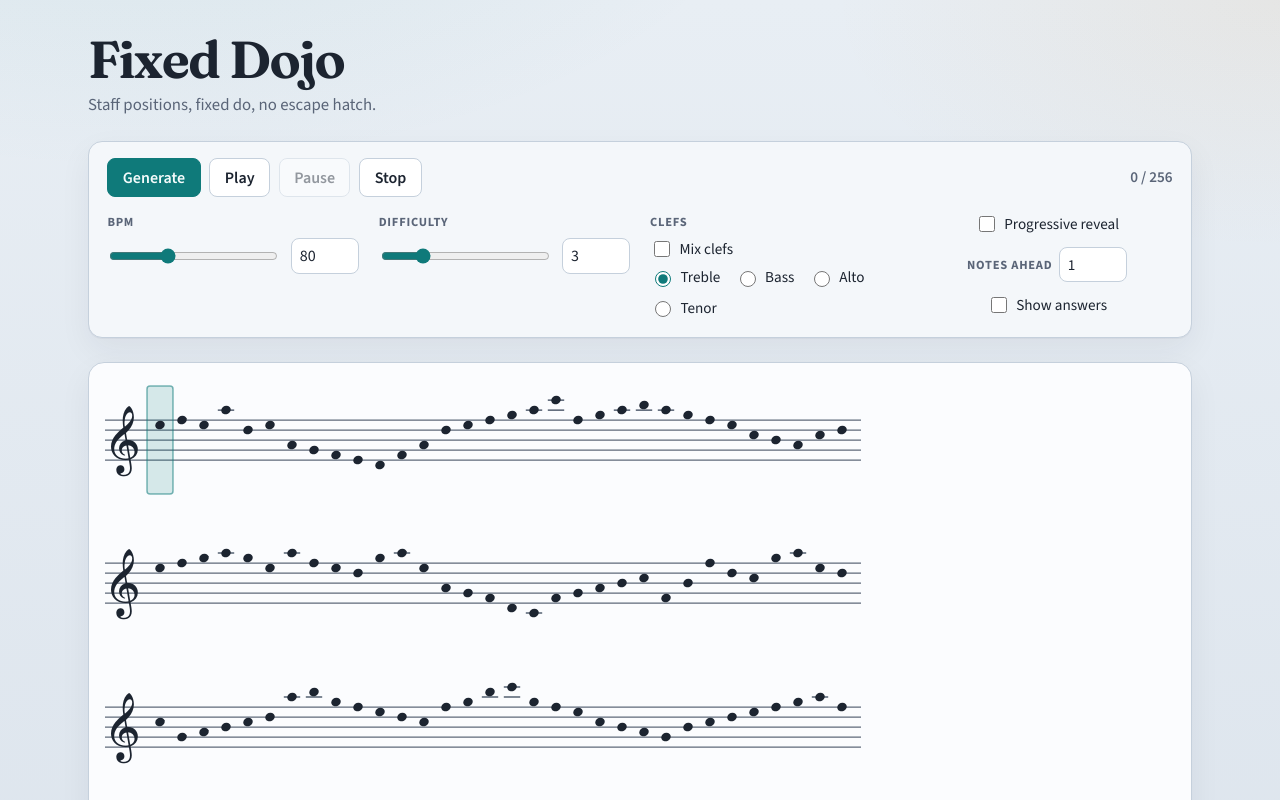
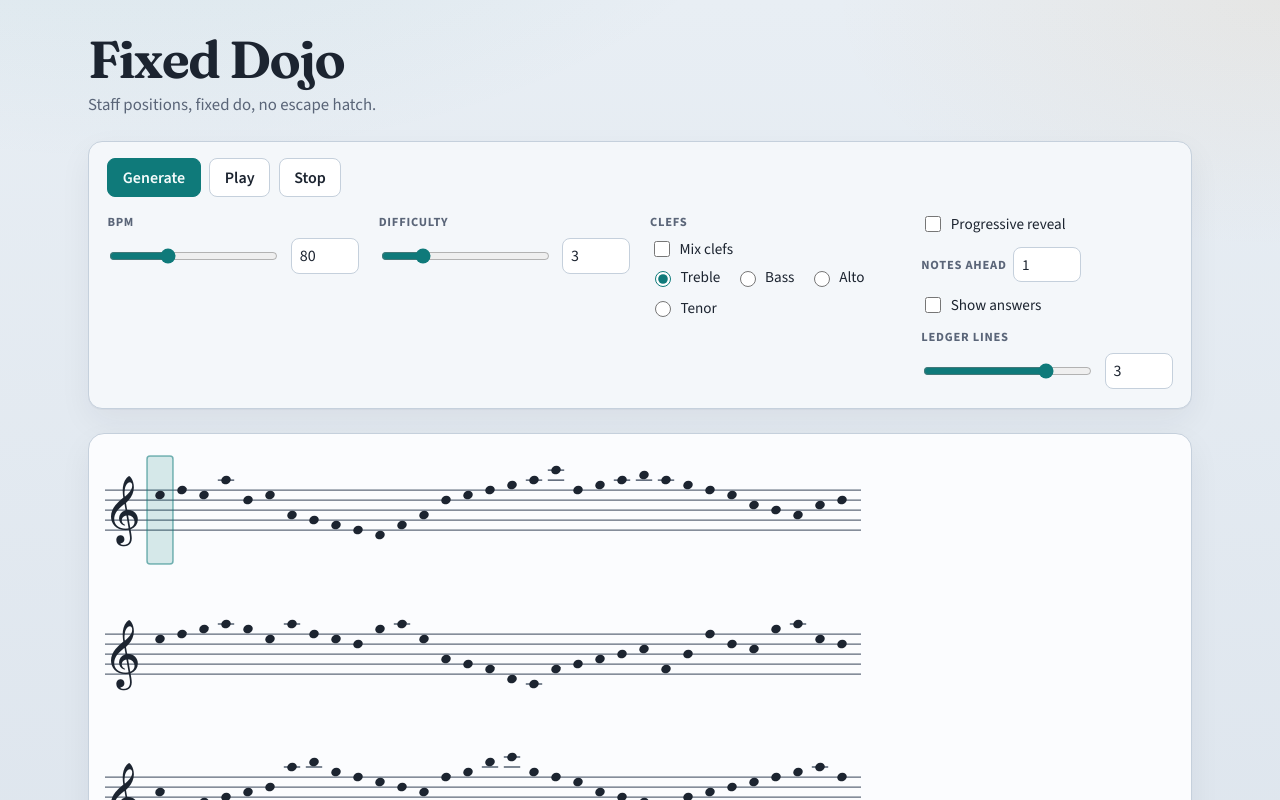
Before and after one commit to greenstrand/solfegepractice, a React (Vite) app: page / in a window 1280 px wide. Shown: the top 800 px of the page. Built offline with nearby package versions, Linux system fonts and the light colour scheme.

Commit message:
Polish controls chrome and wire the ledger-lines setting.

```diff
--- a/src/controller/useDrillController.ts
+++ b/src/controller/useDrillController.ts
@@ -4,7 +4,6 @@ import { useCallback, useEffect, useMemo, useRef, useState } from "react";
 import type { Clef } from "../model/clefSolfegeMap";
 import { CLEFS } from "../model/clefSolfegeMap";
 import type { Rng } from "../model/generate";
-import { SEQUENCE_LENGTH } from "../model/generate";
 import {
   DEFAULT_SETTINGS,
   type DrillSettings,
@@ -23,6 +22,7 @@ import {
   tick,
   visibilityFor,
 } from "../model/session";
+import { clampLedgerLines } from "../model/staffWindow";
 
 export type DrillController = {
   draft: DrillSettings;
@@ -34,6 +34,7 @@ export type DrillController = {
   generateDirty: boolean;
   setBpm: (bpm: number) => void;
   setDifficulty: (difficulty: number) => void;
+  setLedgerLines: (n: number) => void;
   setRevealEnabled: (enabled: boolean) => void;
   setRevealN: (n: number) => void;
   setShowAnswers: (show: boolean) => void;
@@ -44,7 +45,6 @@ export type DrillController = {
   onPause: () => void;
   onStop: () => void;
   visibilityForIndex: (index: number) => ReturnType<typeof visibilityFor>;
-  progressLabel: string;
 };
 
 const INITIAL_DRAFT: DrillSettings = { ...DEFAULT_SETTINGS };
@@ -164,6 +164,10 @@ export function useDrillController(): DrillController {
     setDraft((d) => ({ ...d, difficulty: clampDifficulty(difficulty) }));
   }, []);
 
+  const setLedgerLines = useCallback((n: number) => {
+    setDraft((d) => ({ ...d, ledgerLines: clampLedgerLines(n) }));
+  }, []);
+
   const setRevealEnabled = useCallback((enabled: boolean) => {
     setDraft((d) => ({ ...d, revealEnabled: enabled }));
     setSession((prev) => applyRevealEnabled(prev, enabled));
@@ -222,9 +226,6 @@ export function useDrillController(): DrillController {
     [session, focusPeek],
   );
 
-  const playheadDisplay = Math.min(session.playhead, SEQUENCE_LENGTH);
-  const progressLabel = `${playheadDisplay} / ${SEQUENCE_LENGTH}`;
-
   return {
     draft,
     session,
@@ -233,6 +234,7 @@ export function useDrillController(): DrillController {
     generateDirty,
     setBpm,
     setDifficulty,
+    setLedgerLines,
     setRevealEnabled,
     setRevealN,
     setShowAnswers,
@@ -243,6 +245,5 @@ export function useDrillController(): DrillController {
     onPause,
     onStop,
     visibilityForIndex,
-    progressLabel,
   };
 }
--- a/src/styles/app.css
+++ b/src/styles/app.css
@@ -80,14 +80,6 @@ body {
   flex-wrap: wrap;
   align-items: center;
   gap: 0.55rem;
-}
-
-.controls-progress {
-  margin-left: auto;
-  font-variant-numeric: tabular-nums;
-  font-size: 0.95rem;
-  color: var(--ink-muted);
-  font-weight: 600;
 }
 
 .controls-generate-hint {
@@ -206,9 +198,21 @@ body {
 
 .control-toggles {
   display: flex;
+  flex-direction: column;
+  align-items: flex-start;
+  gap: 0.75rem;
+  text-align: left;
+}
+
+.control-reveal-row {
+  display: flex;
   flex-wrap: wrap;
   align-items: center;
   gap: 0.75rem 1.1rem;
+}
+
+.control-ledger {
+  width: 100%;
 }
 
 .control-clefs legend {
@@ -250,19 +254,8 @@ body {
     width: 100%;
   }
 
-  .controls-progress {
-    margin-left: 0;
-    width: 100%;
-    text-align: center;
-  }
-
   .controls-grid {
     grid-template-columns: 1fr;
-  }
-
-  .control-toggles {
-    flex-direction: column;
-    align-items: flex-start;
   }
 
   .clef-checks {
--- a/src/view/AppShell.tsx
+++ b/src/view/AppShell.tsx
@@ -21,7 +21,7 @@ function isTypingTarget(target: EventTarget | null): boolean {
 }
 
 export function AppShell({ drill }: AppShellProps) {
-  const { draft, session, onPlay, onPause, setFocusPeek, focusPeek } = drill;
+  const { draft, session, onPlay, onPause, setFocusPeek } = drill;
 
   useEffect(() => {
     const onKeyDown = (event: KeyboardEvent) => {
@@ -77,13 +77,13 @@ export function AppShell({ drill }: AppShellProps) {
         draft={draft}
         playing={session.playing}
         generateDirty={drill.generateDirty}
-        progressLabel={drill.progressLabel}
         onGenerate={() => drill.onGenerate()}
         onPlay={drill.onPlay}
         onPause={drill.onPause}
         onStop={drill.onStop}
         setBpm={drill.setBpm}
         setDifficulty={drill.setDifficulty}
+        setLedgerLines={drill.setLedgerLines}
         setRevealEnabled={drill.setRevealEnabled}
         setRevealN={drill.setRevealN}
         setShowAnswers={drill.setShowAnswers}
@@ -96,7 +96,7 @@ export function AppShell({ drill }: AppShellProps) {
           notes={session.notes}
           playhead={session.playhead}
           visibilityFor={drill.visibilityForIndex}
-          focusPeek={focusPeek}
+          ledgerLines={session.settings.ledgerLines}
         />
       </section>
     </div>
--- a/src/view/ControlsView.tsx
+++ b/src/view/ControlsView.tsx
@@ -3,18 +3,19 @@
 import type { Clef } from "../model/clefSolfegeMap";
 import { CLEFS } from "../model/clefSolfegeMap";
 import type { DrillSettings } from "../model/session";
+import { MAX_LEDGER_LINES, MIN_LEDGER_LINES } from "../model/staffWindow";
 
 export type ControlsViewProps = {
   draft: DrillSettings;
   playing: boolean;
   generateDirty: boolean;
-  progressLabel: string;
   onGenerate: () => void;
   onPlay: () => void;
   onPause: () => void;
   onStop: () => void;
   setBpm: (bpm: number) => void;
   setDifficulty: (difficulty: number) => void;
+  setLedgerLines: (n: number) => void;
   setRevealEnabled: (enabled: boolean) => void;
   setRevealN: (n: number) => void;
   setShowAnswers: (show: boolean) => void;
@@ -34,13 +35,13 @@ export function ControlsView({
   draft,
   playing,
   generateDirty,
-  progressLabel,
   onGenerate,
   onPlay,
   onPause,
   onStop,
   setBpm,
   setDifficulty,
+  setLedgerLines,
   setRevealEnabled,
   setRevealN,
   setShowAnswers,
@@ -48,7 +49,7 @@ export function ControlsView({
   toggleClef,
   className = "controls-view",
 }: ControlsViewProps) {
-  /** Difficulty / Mix / mix-clef set need Generate; locked while playing. */
+  /** Difficulty / Mix / mix-clef set / ledger lines need Generate; locked while playing. */
   const genLocked = playing;
   /** Single-clef (Mix off) remaps live — stay enabled mid-run. */
   const clefPickLocked = playing && draft.mixClefs;
@@ -65,18 +66,18 @@ export function ControlsView({
             Generate to apply
           </span>
         ) : null}
-        <button type="button" className="btn" onClick={onPlay} disabled={playing}>
+        {playing ? (
+          <button type="button" className="btn" onClick={onPause}>
+            Pause
+          </button>
+        ) : (
+          <button type="button" className="btn" onClick={onPlay}>
             Play
           </button>
-        <button type="button" className="btn" onClick={onPause} disabled={!playing}>
-          Pause
-        </button>
+        )}
         <button type="button" className="btn" onClick={onStop}>
           Stop
         </button>
-        <span className="controls-progress" aria-live="polite">
-          {progressLabel}
-        </span>
       </div>
 
       <div className="controls-grid">
@@ -156,6 +157,7 @@ export function ControlsView({
         </fieldset>
 
         <div className="control-field control-toggles">
+          <div className="control-reveal-row">
             <label className="check-label">
               <input
                 type="checkbox"
@@ -175,6 +177,7 @@ export function ControlsView({
                 aria-label="Notes ahead"
               />
             </label>
+          </div>
           <label className="check-label">
             <input
               type="checkbox"
@@ -183,6 +186,30 @@ export function ControlsView({
             />
             Show answers
           </label>
+          <label className="control-field control-ledger">
+            <span className="control-label">Ledger lines</span>
+            <div className="control-bpm-row">
+              <input
+                type="range"
+                min={MIN_LEDGER_LINES}
+                max={MAX_LEDGER_LINES}
+                step={1}
+                value={draft.ledgerLines}
+                disabled={genLocked}
+                onChange={(e) => setLedgerLines(Number(e.target.value))}
+                aria-label="Ledger lines slider"
+              />
+              <input
+                type="number"
+                min={MIN_LEDGER_LINES}
+                max={MAX_LEDGER_LINES}
+                value={draft.ledgerLines}
+                disabled={genLocked}
+                onChange={(e) => setLedgerLines(Number(e.target.value))}
+                aria-label="Ledger lines"
+              />
+            </div>
+          </label>
         </div>
       </div>
     </section>
--- a/src/view/ScoreView.tsx
+++ b/src/view/ScoreView.tsx
@@ -3,6 +3,7 @@
 import { useEffect, useRef, useState } from "react";
 import type { DrillNote } from "../model/generate";
 import type { NoteVisibility } from "../model/session";
+import { DEFAULT_LEDGER_LINES } from "../model/staffWindow";
 import { StaffView } from "./StaffView";
 import { maxStaffRowWidth, notesPerRowForWidth } from "./staffLayout";
 import "../styles/score.css";
@@ -13,9 +14,9 @@ export type ScoreViewProps = {
   visibilityFor: (index: number) => NoteVisibility;
   /** Override measured notes-per-row (tests). */
   notesPerRow?: number;
-  /** Peek label styling; label visibility comes from visibilityFor opts. */
-  focusPeek?: boolean;
   showCursor?: boolean;
+  /** Max ledger lines above/below; reserved staff height follows applied session. */
+  ledgerLines?: number;
   className?: string;
 };
 
@@ -32,8 +33,8 @@ export function ScoreView({
   playhead,
   visibilityFor,
   notesPerRow: notesPerRowProp,
-  focusPeek = false,
   showCursor = true,
+  ledgerLines = DEFAULT_LEDGER_LINES,
   className = "score-view",
 }: ScoreViewProps) {
   const containerRef = useRef<HTMLDivElement>(null);
@@ -82,11 +83,11 @@ export function ScoreView({
             startIndex={row.startIndex}
             playhead={playhead}
             visibilityFor={visibilityFor}
-            focusPeek={focusPeek}
             showRowStartClef
             showCursor={showCursor}
             slotCount={perRow}
             targetWidth={targetWidth}
+            ledgerLines={ledgerLines}
           />
         </div>
       ))}
--- a/src/view/StaffView.tsx
+++ b/src/view/StaffView.tsx
@@ -3,7 +3,7 @@
 import { solfegeFor } from "../model/clefSolfegeMap";
 import type { DrillNote } from "../model/generate";
 import type { NoteVisibility } from "../model/session";
-import { STAFF_LINES, ledgerLinesFor } from "../model/staffWindow";
+import { DEFAULT_LEDGER_LINES, STAFF_LINES, ledgerLinesFor } from "../model/staffWindow";
 import { CLEF_REF_POSITION, ClefGlyph } from "./clefGlyphs";
 import {
   LEDGER_HALF_WIDTH,
@@ -34,8 +34,6 @@ export type StaffViewProps = {
    * run began on a previous row.
    */
   showRowStartClef?: boolean;
-  /** Peek styling when Hold-F focus peek is active (labels come from visibilityFor). */
-  focusPeek?: boolean;
   showCursor?: boolean;
   /**
    * Horizontal slot capacity for this row (notes-per-row). Staff line span uses
@@ -47,6 +45,8 @@ export type StaffViewProps = {
    * absorb leftover into mid-clef pads or trailing end pad.
    */
   targetWidth?: number;
+  /** Max ledger lines above/below; drives reserved SVG height and ledger draw. */
+  ledgerLines?: number;
   className?: string;
 };
 
@@ -56,10 +56,10 @@ export function StaffView({
   playhead,
   visibilityFor,
   showRowStartClef = false,
-  focusPeek = false,
   showCursor = true,
   slotCount,
   targetWidth,
+  ledgerLines = DEFAULT_LEDGER_LINES,
   className = "staff-view",
 }: StaffViewProps) {
   const midClefs = midClefChangeCount(notes);
@@ -67,8 +67,8 @@ export function StaffView({
   // Width/height are CSS pixels: viewBox user units map 1:1 so STAFF_SPACING
   // and clef fontSize never depend on note count or mid-clef density.
   const { midClefGap, width } = equalizeRowToWidth(midClefs, targetWidth ?? 0, slots);
-  const height = staffRowHeight();
-  const midY = middleLineYFromTop();
+  const height = staffRowHeight(undefined, undefined, ledgerLines);
+  const midY = middleLineYFromTop(undefined, ledgerLines);
   const labelY = height - STAFF_PAD_BOTTOM / 2;
   const slotHalf = NOTE_SLOT_WIDTH / 2;
 
@@ -136,7 +136,7 @@ export function StaffView({
             ) : null}
 
             {vis.noteVisible
-              ? ledgerLinesFor(note.position).map((ledgerPos) => {
+              ? ledgerLinesFor(note.position, ledgerLines).map((ledgerPos) => {
                   const ly = positionToY(ledgerPos, midY);
                   return (
                     <line
@@ -167,7 +167,7 @@ export function StaffView({
 
             {vis.labelVisible ? (
               <text
-                className={`solfege-label${focusPeek ? " solfege-label-peek" : ""}`}
+                className="solfege-label"
                 x={cx}
                 y={labelY}
                 textAnchor="middle"
```
Lines whose indentation alone changed are shown as unchanged.
